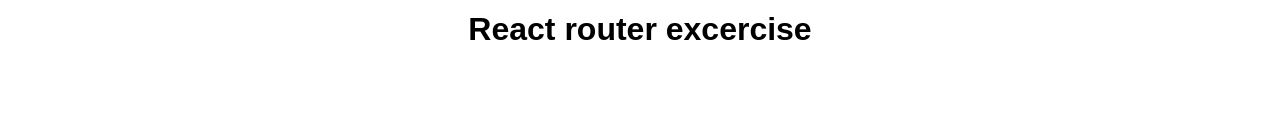
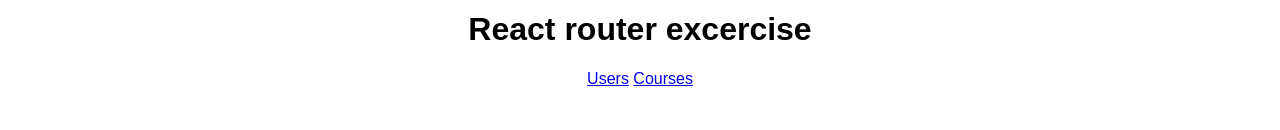
Before and after one commit to makomweb/notes-react-course, a React (Create React App) app in the folder routing-exercise-project/: page / in a window 1280 px wide. Shown: the part 170-300 px from the top of the page. Built offline with nearby package versions, Linux system fonts and the light colour scheme.

Commit message:
finish assignment task 2

```diff
--- a/routing-exercise-project/src/App.js
+++ b/routing-exercise-project/src/App.js
@@ -1,6 +1,6 @@
 import React, { Component } from 'react';
 import './App.css';
-import { BrowserRouter, Route, Switch } from 'react-router-dom';
+import { BrowserRouter, Route, Switch, Link } from 'react-router-dom';
 import Users from './Components/Users/Users';
 import Courses from './Components/Courses/Courses';
 
@@ -20,11 +20,17 @@ class App extends Component {
         </ol>
         <h1>React router excercise</h1>
         <BrowserRouter>
-          <Switch>
-            <Route path="/users" component={Users} />
-            <Route path="/courses" component={Courses} />
-            <Route path="/" component={null} />
-          </Switch>
+          <div>
+            <nav>
+              <Link to="/users">Users</Link>&nbsp;
+              <Link to="/courses">Courses</Link>
+            </nav>
+            <Switch>
+              <Route path="/users" component={Users} />
+              <Route path="/courses" component={Courses} />
+              <Route path="/" component={null} />
+            </Switch>
+          </div>
         </BrowserRouter>
       </div>
     );
```
